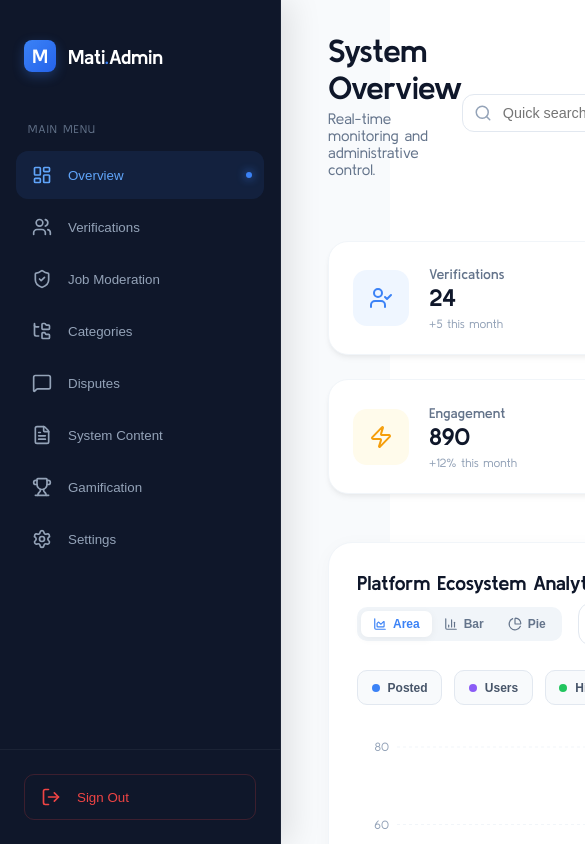
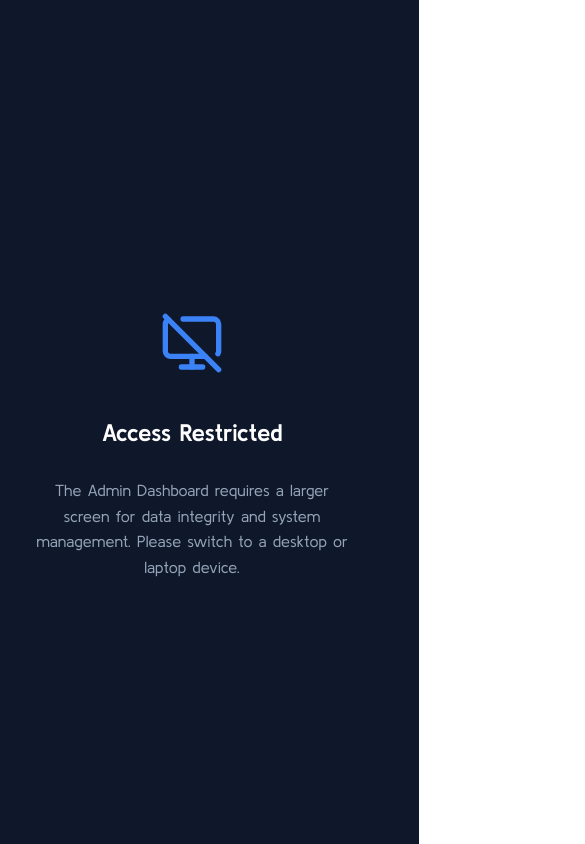
Before and after one commit to reagan13/mati-job, a Next.js app: page /admin/dashboard in a window 390 px wide. Shown: the top 844 px of the page, 585 px wide, since content can reach past the window. Built offline with nearby package versions, Linux system fonts and the light colour scheme.

Commit message:
mobile block

```diff
--- a/src/app/admin/dashboard/Dashboard.module.css
+++ b/src/app/admin/dashboard/Dashboard.module.css
@@ -158,7 +158,41 @@
   }
 }
 
-/* Responsive */
+/* --- Mobile Blocker --- */
+.mobileBlocker {
+  display: none; /* Hidden on desktop */
+  position: fixed;
+  top: 0;
+  left: 0;
+  width: 100vw;
+  height: 100vh;
+  background: #0f172a;
+  color: white;
+  z-index: 9999;
+  flex-direction: column;
+  justify-content: center;
+  align-items: center;
+  text-align: center;
+  padding: 2rem;
+  margin-left: -35px;
+}
+
+.blockerIcon {
+  margin-bottom: 1.5rem;
+  color: #3b82f6;
+}
+
+.mobileBlocker h2 {
+  font-size: 1.5rem;
+  margin-bottom: 1rem;
+}
+
+.mobileBlocker p {
+  color: #94a3b8;
+  line-height: 1.6;
+  max-width: 320px;
+}
+
 @media (max-width: 1200px) {
   .statsGrid {
     grid-template-columns: repeat(2, 1fr);
@@ -167,3 +201,17 @@
     grid-template-columns: 1fr;
   }
 }
+
+@media (max-width: 1024px) {
+  .mobileBlocker {
+    display: flex;
+  }
+  .mainContent,
+  .topBar {
+    display: none;
+  }
+  .dashboardLayout {
+    overflow: hidden;
+    height: 100vh;
+  }
+}
--- a/src/app/admin/dashboard/page.jsx
+++ b/src/app/admin/dashboard/page.jsx
@@ -14,6 +14,7 @@ import {
   Search,
   Bell,
   SlidersHorizontal,
+  MonitorOff, // New icon for the blocker
 } from "lucide-react";
 import styles from "./Dashboard.module.css";
 
@@ -50,6 +51,16 @@ export default function AdminDashboard() {
 
   return (
     <div className={styles.dashboardLayout}>
+      {/* Mobile Blocker Overlay */}
+      <div className={styles.mobileBlocker}>
+        <MonitorOff size={64} className={styles.blockerIcon} />
+        <h2>Access Restricted</h2>
+        <p>
+          The Admin Dashboard requires a larger screen for data integrity and
+          system management. Please switch to a desktop or laptop device.
+        </p>
+      </div>
+
       <AdminSidebar />
 
       <main className={styles.mainContent}>
--- a/src/components/admin/AnalyticsChart.module.css
+++ b/src/components/admin/AnalyticsChart.module.css
@@ -123,7 +123,7 @@
   margin-top: 1.5rem;
   padding: 1.25rem;
   background: #fffbeb;
-  border-left: 4px solid #f59e0b;
+  border: 1px solid #f59e0b;
   border-radius: 12px;
 }
 
```
